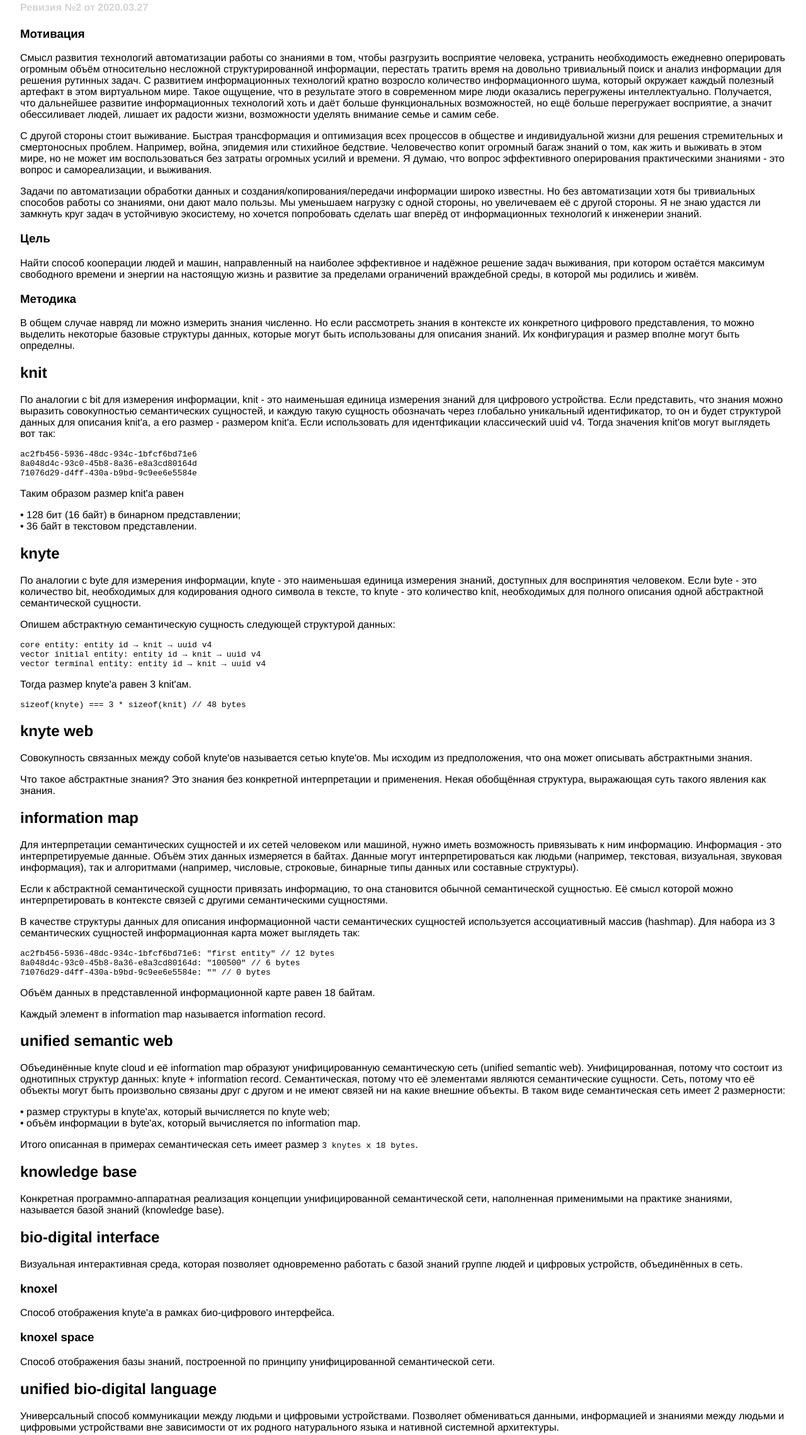
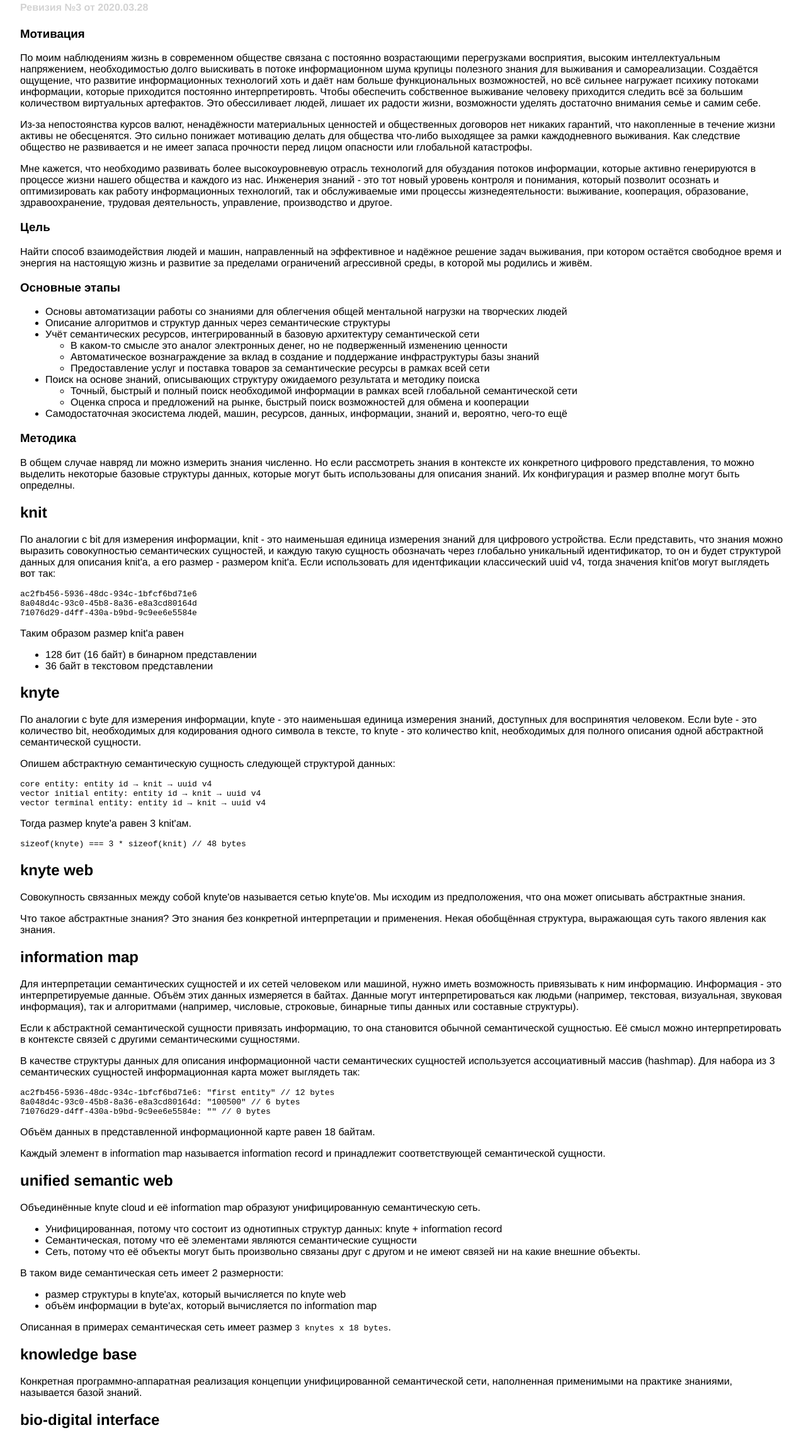
Before and after one commit to r0sa-bio-digital/knyte.io, a plain HTML site: page index.html in a window 1280 px wide. Shown: the part 87-2366 px from the top of the page at 63% size. Drawn offline with Linux system fonts and the light colour scheme.

Commit message:
terminology revision 3 complete

```diff
--- a/index.html
+++ b/index.html
@@ -10,39 +10,53 @@
   </head>
   <body>
     <h1>Базовые понятия цифровой инженерии знаний</h1>
-    <h4>Ревизия №2 от 2020.03.27</h4>
+    <h4>Ревизия №3 от 2020.03.28</h4>
     <h3>Мотивация</h3>
     <p>
-      Смысл развития технологий автоматизации работы со знаниями в том, чтобы разгрузить восприятие человека,
-      устранить необходимость ежедневно оперировать огромным объём относительно несложной структурированной информации,
-      перестать тратить время на довольно тривиальный поиск и анализ информации для решения рутинных задач.
-      С развитием информационных технологий кратно возросло количество информационного шума, который окружает каждый
-      полезный артефакт в этом виртуальном мире. Такое ощущение, что в результате этого в современном мире люди
-      оказались перегружены интеллектуально. Получается, что дальнейшее развитие информационных технологий
-      хоть и даёт больше функциональных возможностей, но ещё больше перегружает восприятие, а значит обессиливает людей,
-      лишает их радости жизни, возможности уделять внимание семье и самим себе.
+      По моим наблюдениям жизнь в современном обществе связана с постоянно возрастающими перегрузками восприятия,
+      высоким интеллектуальным напряжением, необходимостью долго выискивать в потоке информационном шума
+      крупицы полезного знания для выживания и самореализации.
+      Создаётся ощущение, что развитие информационных технологий хоть и даёт нам больше функциональных возможностей,
+      но всё сильнее нагружает психику потоками информации, которые приходится постоянно интерпретировть.
+      Чтобы обеспечить собственное выживание человеку приходится следить всё за большим количеством виртуальных артефактов.
+      Это обессиливает людей, лишает их радости жизни, возможности уделять достаточно внимания семье и самим себе.
     </p>
     <p>
-      С другой стороны стоит выживание. Быстрая трансформация и оптимизация всех процессов в обществе и
-      индивидуальной жизни для решения стремительных и смертоносных проблем.
-      Например, война, эпидемия или стихийное бедствие.
-      Человечество копит огромный багаж знаний о том, как жить и выживать в этом мире,
-      но не может им воспользоваться без затраты огромных усилий и времени.
-      Я думаю, что вопрос эффективного оперирования практическими знаниями - это вопрос и самореализации, и выживания.
+      Из-за непостоянства курсов валют, ненадёжности материальных ценностей и общественных договоров
+      нет никаких гарантий, что накопленные в течение жизни активы не обесценятся.
+      Это сильно понижает мотивацию делать для общества что-либо выходящее за рамки каждодневного выживания.
+      Как следствие общество не развивается и не имеет запаса прочности перед лицом опасности или глобальной катастрофы.
     </p>
     <p>
-      Задачи по автоматизации обработки данных и создания/копирования/передачи информации широко известны.
-      Но без автоматизации хотя бы тривиальных способов работы со знаниями, они дают мало пользы.
-      Мы уменьшаем нагрузку с одной стороны, но увеличеваем её с другой стороны.
-      Я не знаю удастся ли замкнуть круг задач в устойчивую экосистему, но хочется попробовать сделать шаг вперёд
-      от информационных технологий к инженерии знаний.
+      Мне кажется, что необходимо развивать более высокоуровневую отрасль технологий для обуздания потоков информации,
+      которые активно генерируются в процессе жизни нашего общества и каждого из нас.
+      Инженерия знаний - это тот новый уровень контроля и понимания, который позволит осознать и оптимизировать
+      как работу информационных технологий, так и обслуживаемые ими процессы жизнедеятельности:
+      выживание, кооперация, образование, здравоохранение, трудовая деятельность, управление, производство и другое.
     </p>
     <h3>Цель</h3>
     <p>
-      Найти способ кооперации людей и машин, направленный на наиболее эффективное и надёжное решение задач выживания,
-      при котором остаётся максимум свободного времени и энергии на настоящую жизнь и развитие за пределами ограничений
-      враждебной среды, в которой мы родились и живём.
+      Найти способ взаимодействия людей и машин, направленный на эффективное и надёжное решение задач выживания,
+      при котором остаётся свободное время и энергия на настоящую жизнь и развитие
+      за пределами ограничений агрессивной среды, в которой мы родились и живём.
     </p>
+    <h3>Основные этапы</h3>
+    <ul>
+      <li>Основы автоматизации работы со знаниями для облегчения общей ментальной нагрузки на творческих людей</li>
+      <li>Описание алгоритмов и структур данных через семантические структуры</li>
+      <li>Учёт семантических ресурсов, интегрированный в базовую архитектуру семантической сети</li>
+      <ul>
+        <li>В каком-то смысле это аналог электронных денег, но не подверженный изменению ценности</li>
+        <li>Автоматическое вознаграждение за вклад в создание и поддержание инфраструктуры базы знаний</li>
+        <li>Предоставление услуг и поставка товаров за семантические ресурсы в рамках всей сети</li>
+      </ul>
+      <li>Поиск на основе знаний, описывающих структуру ожидаемого результата и методику поиска</li>
+      <ul>
+        <li>Точный, быстрый и полный поиск необходимой информации в рамках всей глобальной семантической сети</li>
+        <li>Оценка спроса и предложений на рынке, быстрый поиск возможностей для обмена и кооперации</li>
+      </ul>
+      <li>Самодостаточная экосистема людей, машин, ресурсов, данных, информации, знаний и, вероятно, чего-то ещё</li>
+    </ul>
     <h3>Методика</h3>
     <p>
       В общем случае навряд ли можно измерить знания численно.
@@ -58,7 +72,7 @@
       Если представить, что знания можно выразить совокупностью семантических сущностей,
       и каждую такую сущность обозначать через глобально уникальный идентификатор,
       то он и будет структурой данных для описания knit'а, а его размер - размером knit'а.
-      Если использовать для идентфикации классический uuid v4. Тогда значения knit'ов могут выглядеть вот так:
+      Если использовать для идентфикации классический uuid v4, тогда значения knit'ов могут выглядеть вот так:
     </p>
     <code>
       <div>ac2fb456-5936-48dc-934c-1bfcf6bd71e6</div>
@@ -68,8 +82,10 @@
     <p>
       Таким образом размер knit'а равен
     </p>
-    <div>• 128 бит (16 байт) в бинарном представлении;</div>
-    <div>• 36 байт в текстовом представлении.</div>
+    <ul>
+      <li>128 бит (16 байт) в бинарном представлении</li>
+      <li>36 байт в текстовом представлении</li>
+    </ul>
 
     <h2>knyte</h2>
     <p>
@@ -96,7 +112,7 @@
     <h2>knyte web</h2>
     <p>
       Совокупность связанных между собой knyte'ов называется сетью knyte'ов.
-      Мы исходим из предположения, что она может описывать абстрактными знания.
+      Мы исходим из предположения, что она может описывать абстрактные знания.
     </p>
     <p>
       Что такое абстрактные знания? Это знания без конкретной интерпретации и применения.
@@ -113,7 +129,7 @@
     </p>
     <p>
       Если к абстрактной семантической сущности привязать информацию, то она становится обычной семантической сущностью.
-      Её смысл которой можно интерпретировать в контексте связей с другими семантическими сущностями.
+      Её смысл можно интерпретировать в контексте связей с другими семантическими сущностями.
     </p>
     <p>
       В качестве структуры данных для описания информационной части семантических сущностей
@@ -129,35 +145,41 @@
       Объём данных в представленной информационной карте равен 18 байтам.
     </p>
     <p>
-      Каждый элемент в information map называется information record.
+      Каждый элемент в information map называется information record и принадлежит соответствующей семантической сущности.
     </p>
 
     <h2>unified semantic web</h2>
     <p>
-      Объединённые knyte cloud и её information map образуют унифицированную семантическую сеть (unified semantic web).
-
-      Унифицированная, потому что состоит из однотипных структур данных: knyte + information record.
-      Семантическая, потому что её элементами являются семантические сущности.
-      Сеть, потому что её объекты могут быть произвольно связаны друг с другом и не имеют связей ни на какие внешние объекты.
+      Объединённые knyte cloud и её information map образуют унифицированную семантическую сеть.
+      <ul>
+        <li>Унифицированная, потому что состоит из однотипных структур данных: knyte + information record</li>
+        <li>Семантическая, потому что её элементами являются семантические сущности</li>
+        <li>
+          Сеть, потому что её объекты могут быть произвольно связаны друг с другом
+          и не имеют связей ни на какие внешние объекты.
+        </li>
+      </ul>
       В таком виде семантическая сеть имеет 2 размерности:
     </p>
-    <div>• размер структуры в knyte'ах, который вычисляется по knyte web;</div>
-    <div>• объём информации в byte'ах, который вычисляется по information map.</div>
+    <ul>
+      <li>размер структуры в knyte'ах, который вычисляется по knyte web</li>
+      <li>объём информации в byte'ах, который вычисляется по information map</li>
+    </ul>
     <p>
-      Итого описанная в примерах семантическая сеть имеет размер
+      Описанная в примерах семантическая сеть имеет размер
       <code>3 knytes x 18 bytes</code>.
     </p>
 
     <h2>knowledge base</h2>
     <p>
       Конкретная программно-аппаратная реализация концепции унифицированной семантической сети,
-      наполненная применимыми на практике знаниями, называется базой знаний (knowledge base).
+      наполненная применимыми на практике знаниями, называется базой знаний.
     </p>
 
     <h2>bio-digital interface</h2>
     <p>
-      Визуальная интерактивная среда, которая позволяет одновременно работать с базой знаний
-      группе людей и цифровых устройств, объединённых в сеть.
+      Био-цифровой интерфейс - это визуальная интерактивная среда, которая позволяет
+      работать с базой знаний группе людей и цифровых устройств, объединённых в сеть.
     </p>
 
     <h3>knoxel</h3>
@@ -174,7 +196,7 @@
     <p>
       Универсальный способ коммуникации между людьми и цифровыми устройствами.
       Позволяет обмениваться данными, информацией и знаниями между людьми и цифровыми устройствами
-      вне зависимости от их родного натурального языка и нативной системной архитектуры.
+      вне зависимости от их натурального языка и системной архитектуры.
     </p>
 
     <!-- include the Glitch button to show what the webpage is about and
```
Also changed, not shown: README.md.
